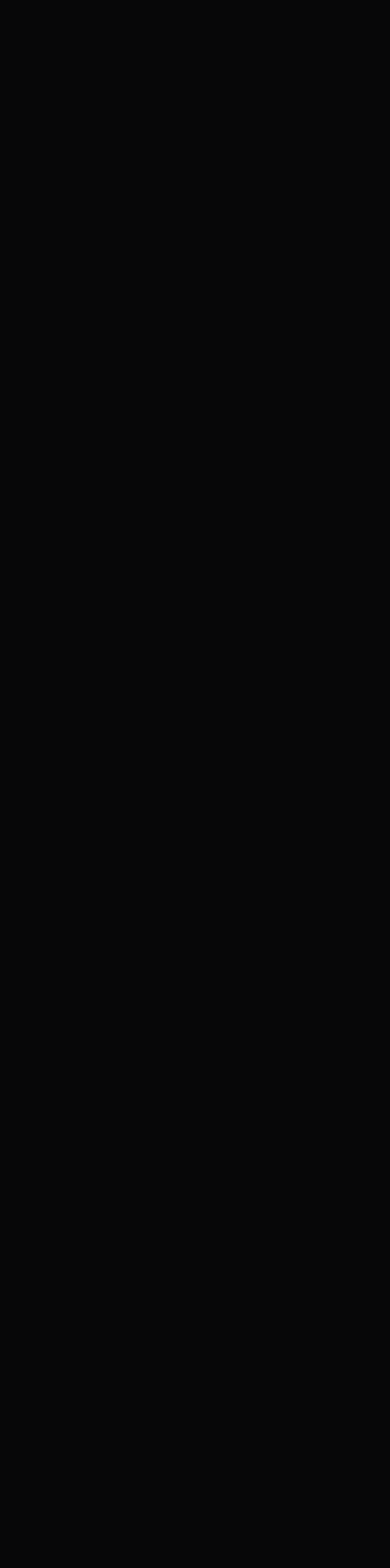
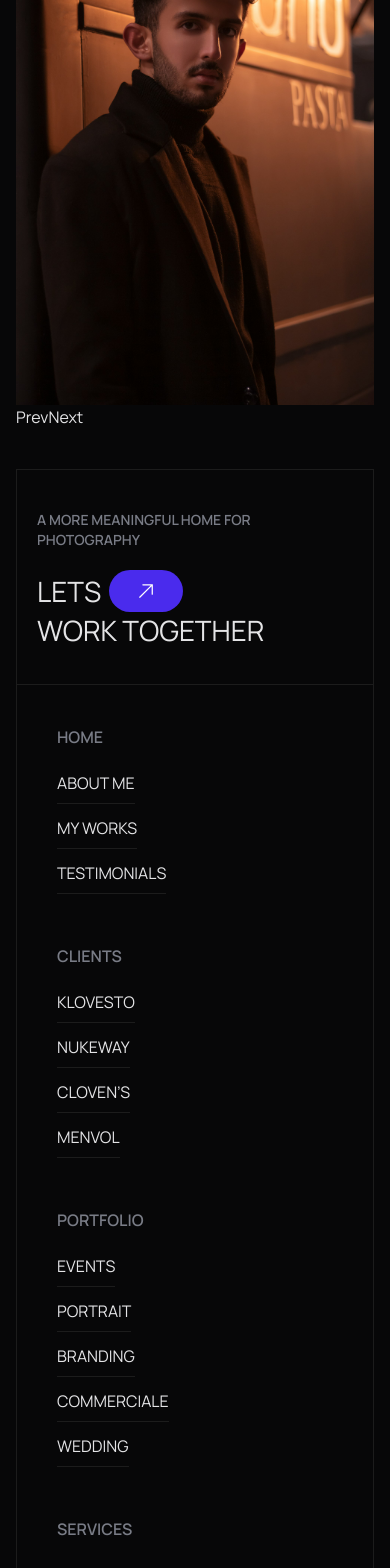
Before and after one commit to gHoSTeCHs/portfolio, a Next.js app: page / in a window 390 px wide. Shown: the part 3220-4788 px from the top of the page. Before the commit the page ends 3128 px from the top, so only its background shows below. Built offline with nearby package versions, Linux system fonts and the light colour scheme.

Commit message:
mobile footer

```diff
--- a/src/app/globals.css
+++ b/src/app/globals.css
@@ -6,12 +6,12 @@
   :root {
     --background: #070708;
     --background-secondary: #131316;
-    --background-tertiary: #1C1C1C;
-    --foreground: #E4E4E6;
-    --txt-secondary: #AFB0B6;
-    --txt-tertiary: #D6D0FB;
-    --btn: #4A2BED;
-    --accordion-txt: #797C86;
+    --background-tertiary: #1c1c1c;
+    --foreground: #e4e4e6;
+    --txt-secondary: #afb0b6;
+    --txt-tertiary: #d6d0fb;
+    --btn: #4a2bed;
+    --accordion-txt: #797c86;
   }
 
   body {
--- a/src/app/layout.tsx
+++ b/src/app/layout.tsx
@@ -2,6 +2,7 @@ import type { Metadata } from "next";
 import { Inter, Manrope } from "next/font/google";
 import "./globals.css";
 import NavBar from "@/components/sections/NavBar";
+import Footer from "@/components/sections/Footer";
 
 const manrope = Manrope({ subsets: ["latin"] });
 
@@ -21,6 +22,7 @@ export default function RootLayout({
         <div>
           <NavBar />
           {children}
+          <Footer/>
         </div>
       </body>
     </html>
--- /dev/null
+++ b/src/components/sections/Footer.tsx
@@ -0,0 +1,32 @@
+import { FooterLinks } from "@/constants/data";
+import React from "react";
+import FooterComponent from "../ui/footerComponent";
+import Work from "../ui/work";
+
+const Footer = () => {
+  return (
+    <footer className="container ">
+      <div className="border border-background-tertiary">
+        <div className="flex flex-col gap-5 px-5 py-10">
+          <p className="text-sm font-semibold text-[#797C86] uppercase">
+            A more meaningful home for photography
+          </p>
+          <Work />
+        </div>
+        <div className="px-5 py-10 border-t border-background-tertiary">
+          <div className="flex flex-wrap gap-[50px] ">
+            {FooterLinks.map((link, index) => (
+              <FooterComponent
+                key={index}
+                title={link.title}
+                links={link.links}
+              />
+            ))}
+          </div>
+        </div>
+      </div>
+    </footer>
+  );
+};
+
+export default Footer;
--- a/src/components/sections/Portfolio.tsx
+++ b/src/components/sections/Portfolio.tsx
@@ -1,7 +1,18 @@
-import React from 'react';
-import SectionHeader from '../ui/sectionHeader';
+"use client";
+import React, { useState } from "react";
+import SectionHeader from "../ui/sectionHeader";
+import images from "@/constants";
+import Image from "next/image";
 
 const PortfolioSection = () => {
+  const [currentSlide, setCurrentSlide] = useState(0);
+  const slides = [images.projectImg1, images.projectImg2, images.projectImg3];
+  const prevslide = () => {
+    setCurrentSlide((prev) => (prev === 0 ? slides.length - 1 : prev - 1));
+  };
+  const nextslide = () => {
+    setCurrentSlide((prev) => (prev === slides.length - 1 ? 0 : prev + 1));
+  };
   return (
     <section className="container">
       <SectionHeader
@@ -9,7 +20,21 @@ const PortfolioSection = () => {
         details="Portfolio"
         btntext="View All My Works"
       />
-			<div className="py-10"></div>
+      <div className="py-10 ">
+        <Image
+          src={slides[currentSlide]}
+          alt="Project Image"
+          className={` ${
+            slides[currentSlide]
+              ? "opacity-100 transition-opacity duration-500 ease-in-out"
+              : "opacity-0"
+          }`}
+        />
+        <div>
+          <button onClick={prevslide}>Prev</button>
+          <button onClick={nextslide}>Next</button>
+        </div>
+      </div>
     </section>
   );
 };
--- /dev/null
+++ b/src/components/ui/footerComponent.tsx
@@ -0,0 +1,27 @@
+import Link from 'next/link'
+import React from 'react'
+
+interface FooterComponentProps{
+    title: string
+    links: {
+        title: string
+        link: string
+    }[]
+}
+
+const FooterComponent: React.FC<FooterComponentProps> = ({title, links}) => {
+  return (
+    <div className='flex flex-col gap-[14px] uppercase px-5'>
+        <h3 className='text-accordion-txt font-semibold '>{title}</h3>
+        <ul className='flex flex-col gap-1'>
+            {links.map((link, index) => (
+                <li key={index} >
+                    <Link href={link.link} className="inline-block py-2 border-background-tertiary border-b">{link.title}</Link>
+                </li>
+            ))}
+        </ul>
+    </div>
+  )
+}
+
+export default FooterComponent
--- a/src/constants/data.ts
+++ b/src/constants/data.ts
@@ -1,33 +1,116 @@
 export const navLinks = [
   {
-		title: 'Home',
-		path: '/',
+    title: "Home",
+    path: "/",
   },
   {
-		title: 'About Me',
-		path: '/about',
+    title: "About Me",
+    path: "/about",
   },
   {
-		title: 'Portfolio',
-		path: '/contact',
+    title: "Portfolio",
+    path: "/contact",
   },
   {
-		title: 'Services',
-		path: '/services',
+    title: "Services",
+    path: "/services",
   },
 ];
 
 export const ServiceHighlights = [
   {
-		title: 'Coverage for weddings, parties, corporate functions, and more.',
+    title: "Coverage for weddings, parties, corporate functions, and more.",
   },
   {
-		title: 'Skilled photographers who know how to seize the moment.',
+    title: "Skilled photographers who know how to seize the moment.",
   },
   {
-		title: 'A mix of candid and posed shots for a comprehensive story.',
+    title: "A mix of candid and posed shots for a comprehensive story.",
   },
   {
     title: "Quick turnaround for you to relive the day's highlights.",
   },
 ];
+
+export const FooterLinks = [
+  {
+    title: "Home",
+    links: [
+      {
+        title: "About Me",
+        link: "/",
+      },
+      {
+        title: "My Works",
+        link: "/",
+      },
+      {
+        title: "Testimonials",
+        link: "/",
+      },
+    ],
+  },
+  {
+    title: "Clients",
+    links: [
+      {
+        title: "Klovesto",
+        link: "/",
+      },
+      {
+        title: "Nukeway",
+        link: "/",
+      },
+      {
+        title: "Cloven’s",
+        link: "/",
+      },
+      {
+        title: "MenVol",
+        link: "/",
+      },
+    ],
+  },
+  {
+    title: "Portfolio",
+    links: [
+      {
+        title: "Events",
+        link: "/",
+      },
+      {
+        title: "Portrait",
+        link: "/",
+      },
+      {
+        title: "Branding",
+        link: "/",
+      },
+      {
+        title: "Commerciale",
+        link: "/",
+      },
+      {
+        title: "Wedding",
+        link: "/",
+      },
+    ],
+  },
+  {
+    title: "Services",
+    links: [
+      {
+        title: "Portraits",
+        link: "/",
+      },
+      {
+        title: "Events",
+        link: "/",
+      },
+      {
+        title: "Commercial",
+        link: "/",
+      },
+    ],
+  },
+];
```
Lines whose indentation alone changed are shown as unchanged.
